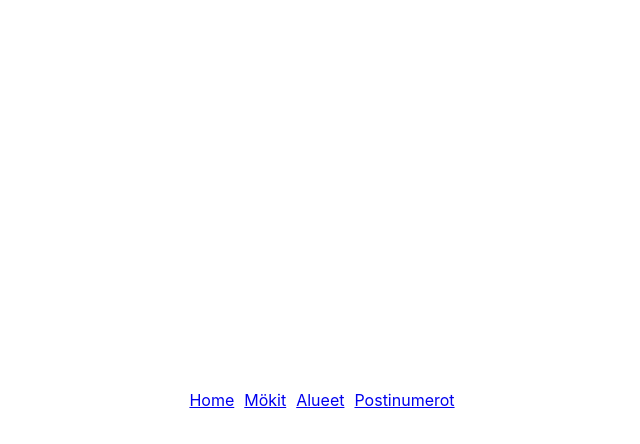
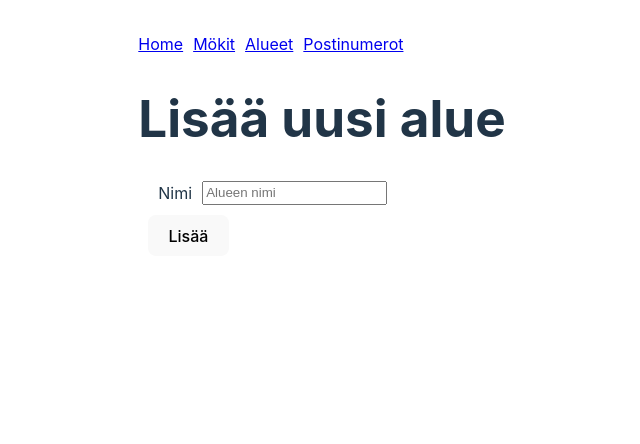
Before and after one commit to heikamal/mokinvaraus, a Vue app in the folder app/: page /#/locations/new in a window 1280 px wide. Shown: the top 444 px of the page, without its empty margins (318-958 px from the left). Built offline with nearby package versions, Linux system fonts and the light colour scheme; no server answers.

Commit message:
added form for new areas

```diff
--- a/app/src/components/locations/AlueForm.vue
+++ b/app/src/components/locations/AlueForm.vue
@@ -0,0 +1,34 @@
+<script>
+const url = import.meta.env.VITE_API_URL.concat("/locations");
+export default {
+  data() {
+    return {
+      form: {
+      name: '',
+      },
+    }
+  },
+  methods: {
+    sendForm(event) {
+      if (event) {
+        event.preventDefault()
+      }
+      this.axios.post(url, this.form).then((response) => {
+        console.log(response.data)
+        this.$router.push('/locations')
+      })
+    }
+  }
+}
+</script>
+
+<template>
+  <h1>Lisää uusi alue</h1>
+  <section class="form">
+    <div class="control">
+      <label class="label">Nimi</label>
+      <input v-model="form.name" class="input" type="text" placeholder="Alueen nimi">
+    </div>
+    <button @click="(event) => sendForm(event)">Lisää</button>
+  </section>
+</template>
--- a/app/src/components/locations/Alueet.vue
+++ b/app/src/components/locations/Alueet.vue
@@ -25,5 +25,5 @@ export default {
   <div v-for="item in listItems" :key="item.areaId">
     {{item.areaId}}: {{item.name}}
   </div>
-  <router-link to="">Lisää uusi</router-link>
+  <router-link to="/locations/new">Lisää uusi</router-link>
 </template>
--- a/app/src/main.js
+++ b/app/src/main.js
@@ -9,6 +9,7 @@ import Mokit from './components/cabins/Mokit.vue'
 import Mokki from './components/cabins/Mokki.vue'
 import MokkiForm from './components/cabins/MokkiForm.vue'
 import Alueet from './components/locations/Alueet.vue'
+import AlueForm from './components/locations/AlueForm.vue'
 import Postit from './components/postal/Postit.vue'
 
 const routes = [
@@ -17,6 +18,7 @@ const routes = [
   { path: '/cabins/:id', component: Mokki },
   { path: '/cabins/new', component: MokkiForm },
   { path: '/locations', component: Alueet },
+  { path: '/locations/new', component: AlueForm },
   { path: '/postal', component: Postit },
 ]
 
```
